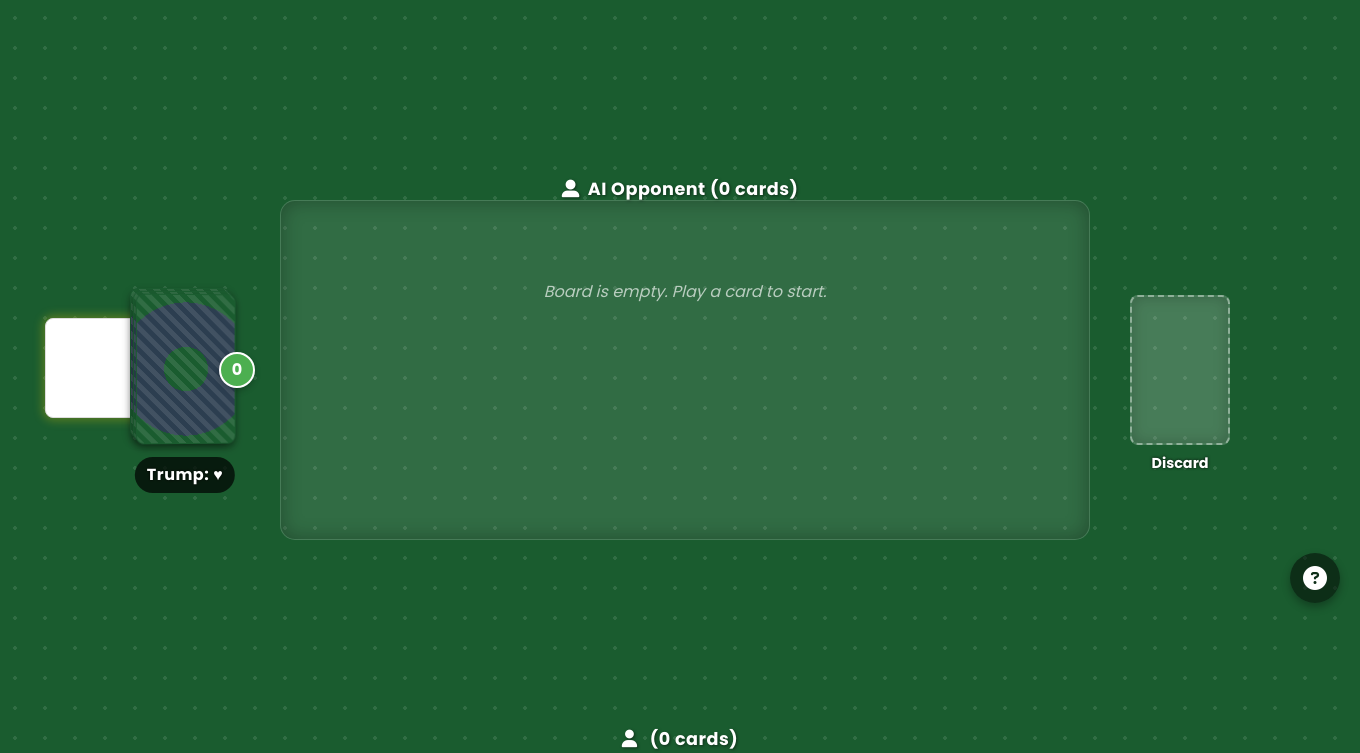
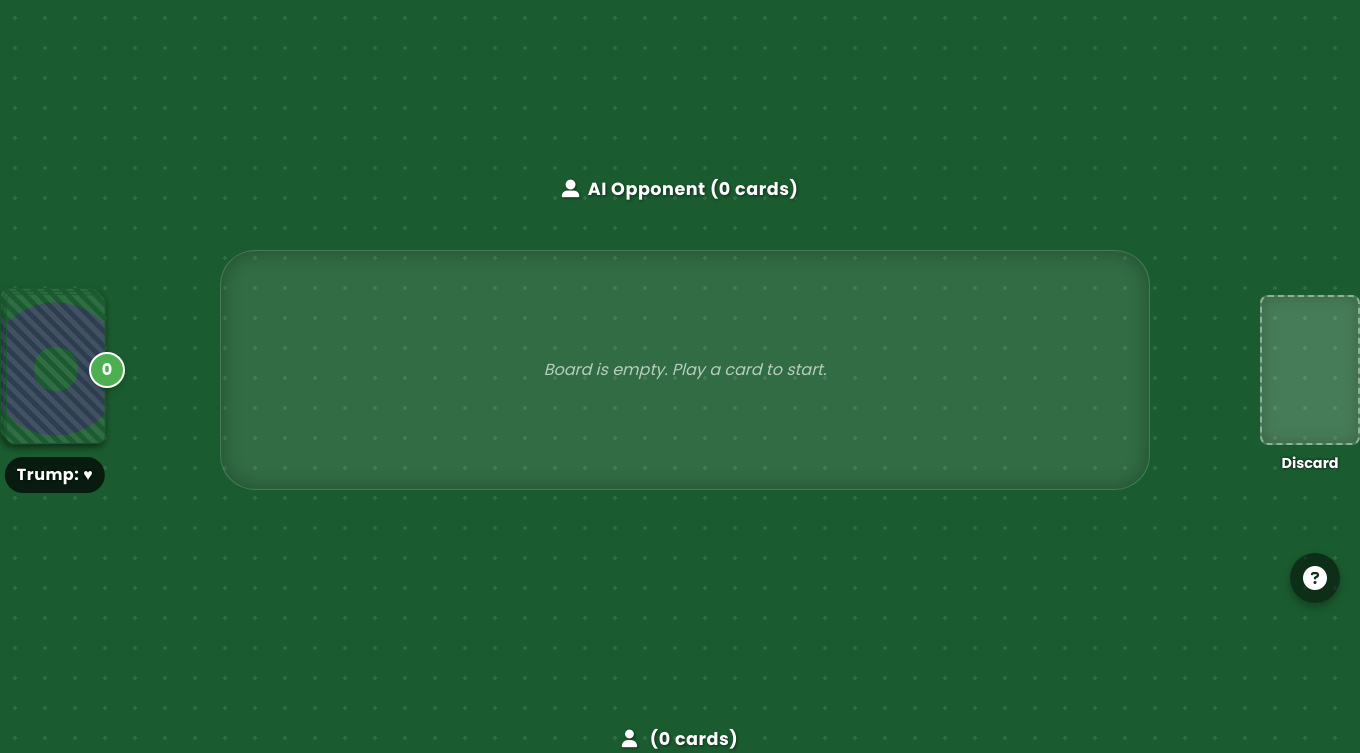
Before and after one commit to VasylFId/-durak-card-game-, a Flask app: template app/templates/game/game.html in a window 1360 px wide. Shown: the part 177-930 px from the top of the page. Run offline with Flask 3, Linux system fonts and the light colour scheme; the template is opened without the code that fills it, so the values that code supplies are empty; some libraries are stand-ins or nearby versions.

Commit message:
Create project_extractor.py

```diff
--- a/app/static/css/game.css
+++ b/app/static/css/game.css
@@ -114,33 +114,36 @@ body.game-page::before {
 /* BOARD AND DECK AREA */
 /* ==================== */
 
-/* Deck area layout */
+/* Deck area layout with improved spacing */
 .deck-area {
     height: 320px;
     display: flex;
-    justify-content: space-between;
+    justify-content: space-around; /* Changed from space-between for better spacing */
     align-items: center;
     position: relative;
-    padding: 0 30px;
+    padding: 0 20px; /* Reduced horizontal padding to give more room */
+    margin: 0 -120px; /* Negative margin to compensate for the deck and discard pile spacing */
 }
 
-/* Board area styling with defined card positions */
+/* Board area styling with improved spacing */
 .board-area {
     display: grid;
-    grid-template-columns: repeat(3, 1fr);
-    grid-template-rows: repeat(2, 1fr);
-    gap: 15px;
+    grid-template-columns: repeat(6, 1fr); /* 6 columns */
+    grid-template-rows: 1fr;               /* 1 row */
+    gap: 30px; /* Increased from 15px */
     justify-items: center;
     align-items: center;
-    min-height: 340px; /* Increased height for 2 rows */
+    min-width: 840px;
+    min-height: 240px;
     background-color: rgba(255, 255, 255, 0.1);
-    border-radius: 15px;
-    padding: 20px;
+    border-radius: 35px;
+    padding: 30px; /* Increased from 20px */
     box-shadow: inset 0 0 20px rgba(0, 0, 0, 0.3);
     border: 1px solid rgba(255, 255, 255, 0.1);
     flex: 1;
-    margin: 0 40px;
+    margin: 0 80px; /* Increased from 40px 40px for more space on sides */
     position: relative;
+    overflow-x: auto; /* Allow horizontal scrolling if needed */
 }
 
 /* Individual board positions */
@@ -161,7 +164,7 @@ body.game-page::before {
     font-style: italic;
     text-align: center;
     width: 100%;
-    grid-column: 1 / span 3;
+    grid-column: 1 / span 6; /* Span all columns */
 }
 
 @keyframes pulse {
@@ -170,13 +173,14 @@ body.game-page::before {
     100% { opacity: 0.5; }
 }
 
-/* Deck styling with correct positioning */
+/* Deck styling with correct positioning and improved spacing */
 .deck {
     position: relative;
     width: 110px;
     height: 165px;
     perspective: 600px;
     z-index: 20;
+    margin-right: 30px; /* Add margin to the right of deck */
 }
 
 .deck-card {
@@ -275,6 +279,7 @@ body.game-page::before {
     position: relative;
     width: 100px;
     height: 150px;
+    margin-left: 30px; /* Add margin to the left of discard pile */
 }
 
 .discard-card {
```
Also changed, not shown: other parts of app/static/css/game.css (+40 -43 lines).
